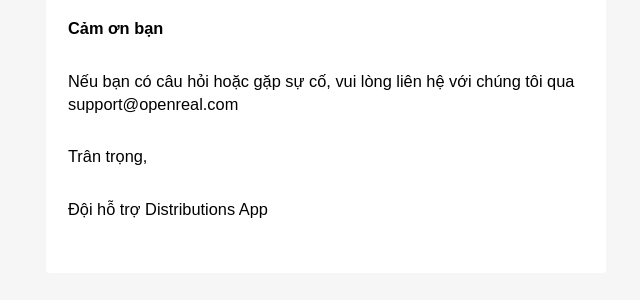
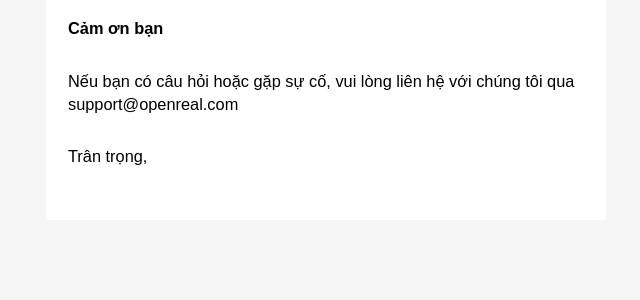
Before and after one commit to unknow-user-res/django-sample-project, a Django app: template app/user/templates/acc_active.html in a window 1280 px wide. Shown: the part 237-537 px from the top of the page, without its empty margins (314-954 px from the left). Run offline with Django 3.2, Linux system fonts and the light colour scheme; the template is opened without the code that fills it, so the values that code supplies are empty; parts of the project's set-up code (start-up, migrations or seed data) failed here and were passed over.

Commit message:
Update acc_active.html

```diff
--- a/app/user/templates/acc_active.html
+++ b/app/user/templates/acc_active.html
@@ -254,7 +254,6 @@
                         <h3>Cảm ơn bạn đã đăng ký thành công trên hệ thống của chúng tôi.</h3>
                         <h3>Bạn đã đăng kí email: {{ useremail }}</h3>
                         <h3 style="font-weight: bold">Đây là đăng nhập của bạn: <h1 style="font-weight: bold">{{ phone }}</h1> <h3 style="font-weight: bold">Cảm ơn bạn</h3><h3>Nếu bạn có câu hỏi hoặc gặp sự cố, vui lòng liên hệ với chúng tôi qua support@openreal.com</h3><h3>Trân trọng,</h3></h3>
-                        <h3>Đội hỗ trợ Distributions App</h3>
 
                       </td>
                     </tr>
```
